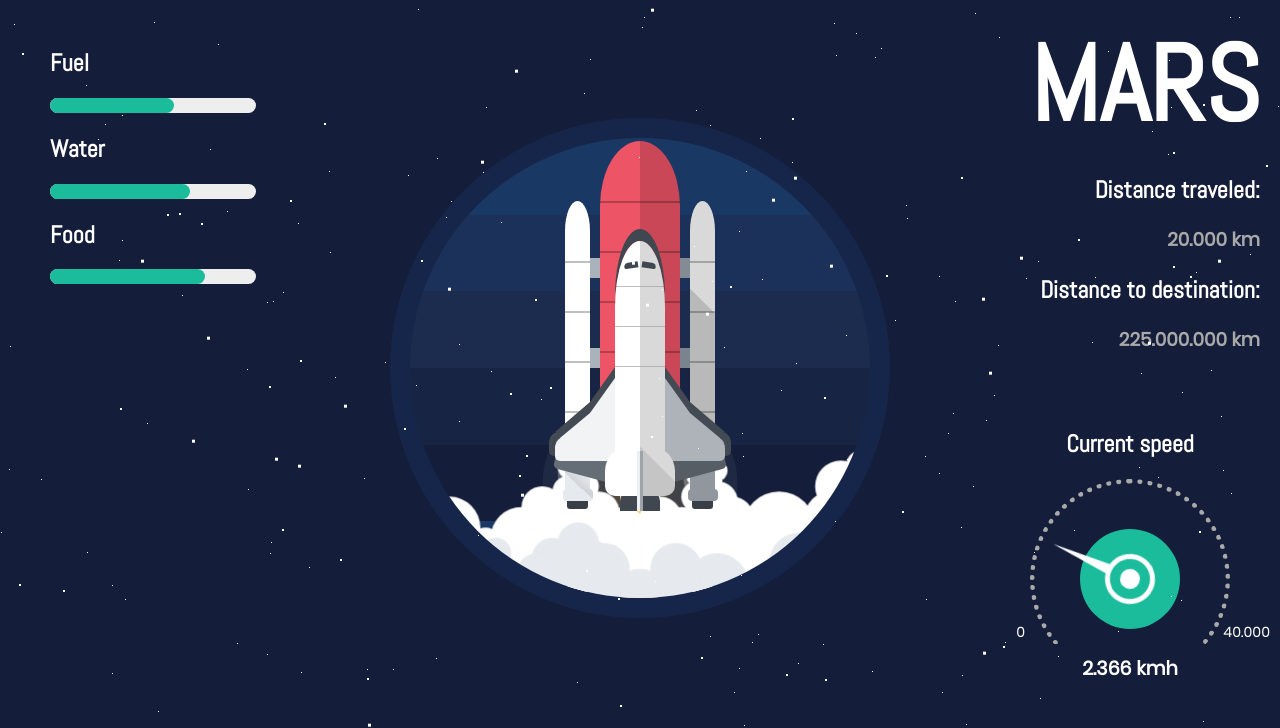
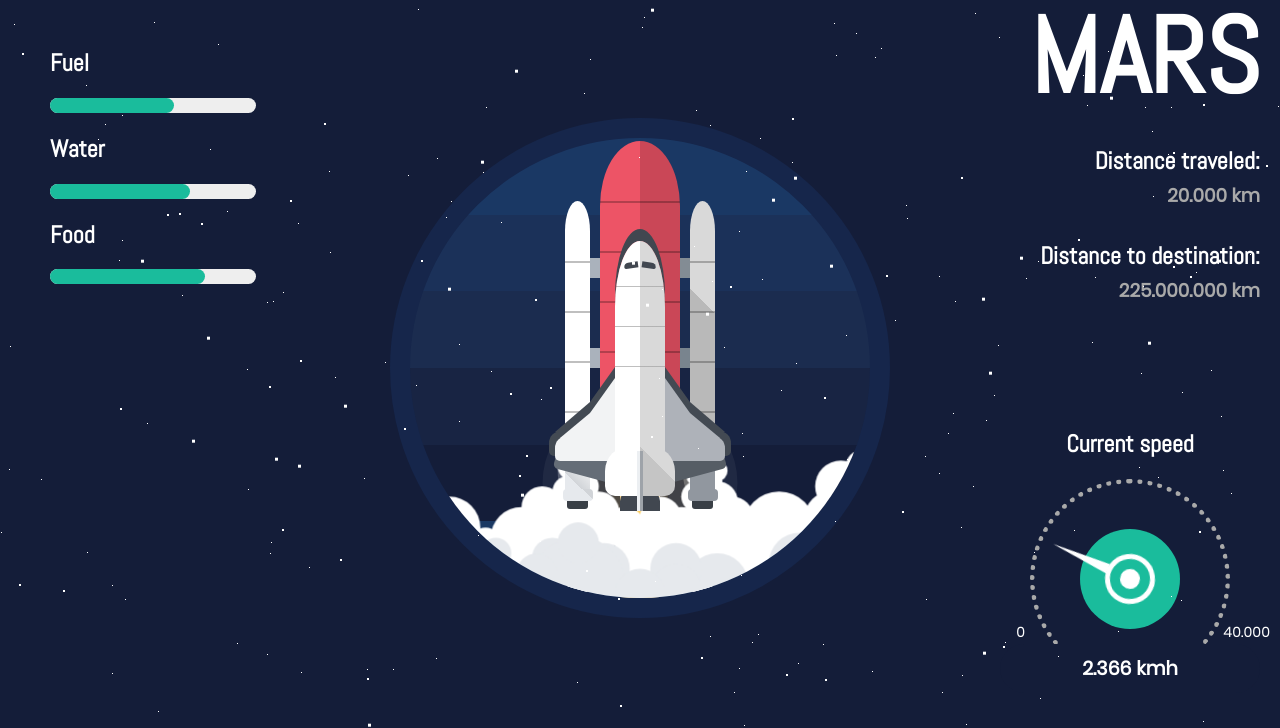
Before and after one commit to xewaax/Challenge1-EvaRiksen, a plain HTML site: page index.html in a window 1280 px wide. Shown: the part 72-800 px from the top of the page. Drawn offline with Linux system fonts and the light colour scheme.

Commit message:
CSS Tekst rechts
CSS Mars Destination en Distance traveled aangepast

```diff
--- a/css/spaceStyle.css
+++ b/css/spaceStyle.css
@@ -25,6 +25,7 @@ h2 {
 .mars {
 	font-size: 80pt;
 	line-height: 0.01;
+	margin-top:60px;
 }
 
 h3 {
@@ -32,6 +33,13 @@ h3 {
 	font-family: poppins, sans-serif;
 }
 
+.smallH3 {
+	line-height:0;
+}
+
+.smallGap {
+	height:5px;
+}
 /*top right*/
 
 .destination {
--- a/index.html
+++ b/index.html
@@ -17,10 +17,10 @@
 		<h2 class="mars">MARS</h2>
 
 		<h2>Distance traveled:</h2>
-		<h3>20.000 km</h3>
-
+		<h3 class="smallH3">20.000 km</h3>
+		<div class="smallGap"></div>
 		<h2>Distance to destination:</h2>
-		<h3>225.000.000 km</h3>
+		<h3 class="smallH3">225.000.000 km</h3>
 	</div>
 <!-- end top right-->
 
```
